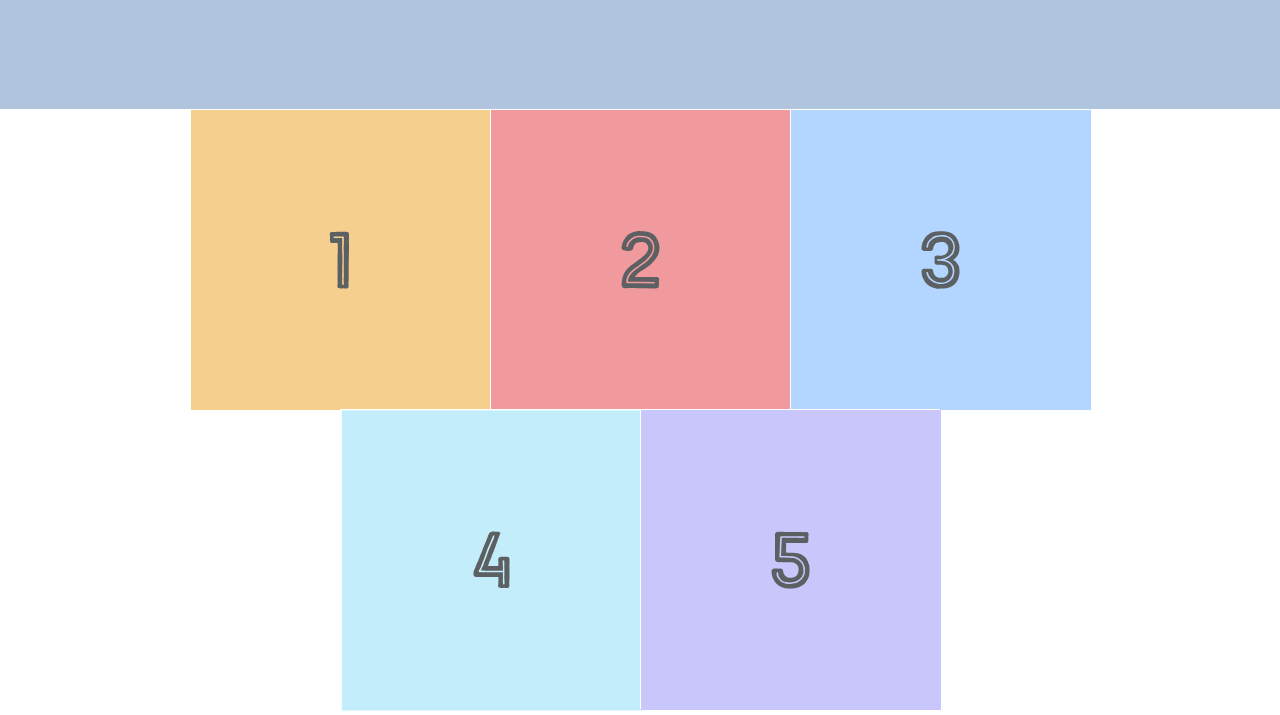
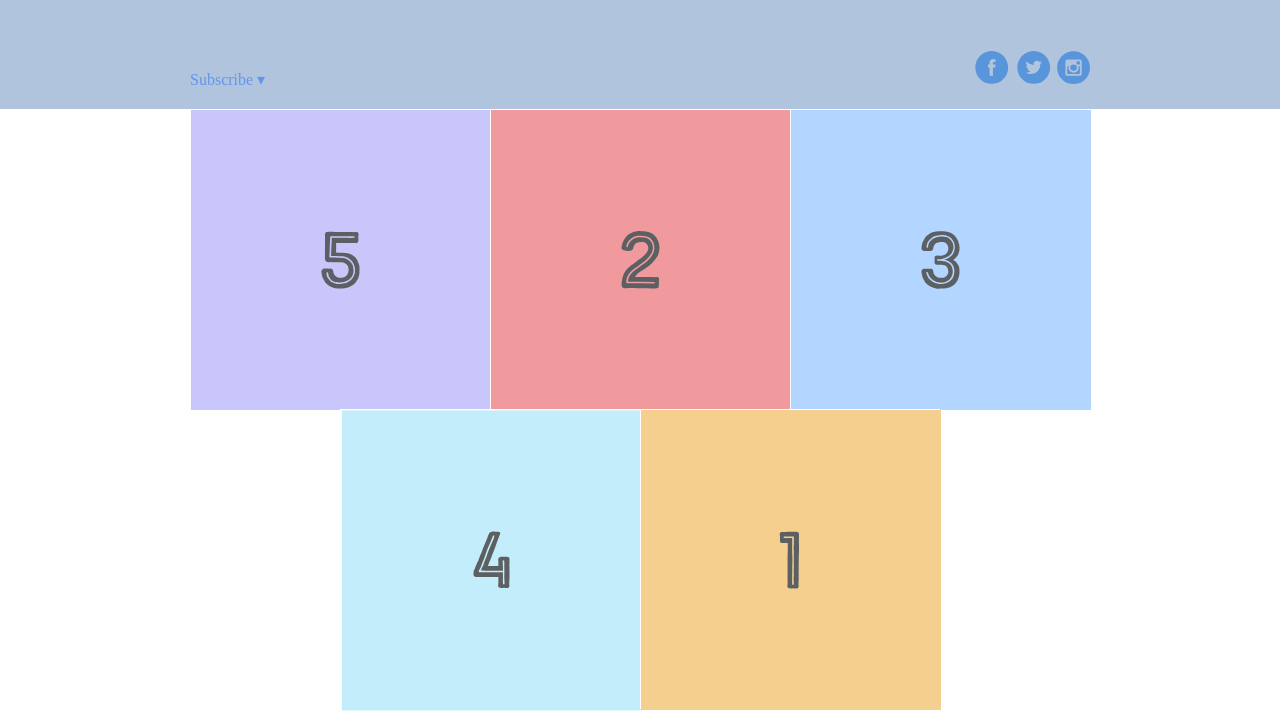
Before and after one commit to MagsMagnoli/css-flexbox-example, a plain HTML site: page index.html in a window 1280 px wide. Shown: the part 249-964 px from the top of the page. Drawn offline with Linux system fonts and the light colour scheme.

Commit message:
align items

```diff
--- a/index.html
+++ b/index.html
@@ -38,7 +38,7 @@
                 <div class="photo-grid-item">
                     <img src="img/four.svg" alt="four">
                 </div>
-                <div class="photo-grid-item">
+                <div class="photo-grid-item last-item">
                     <img src="img/five.svg" alt="five">
                 </div>
             </div>
--- a/styles.css
+++ b/styles.css
@@ -42,6 +42,12 @@
   align-items: center;
 }
 
+.social,
+.subscribe {
+  align-self: flex-end;
+  margin-bottom: 20px;
+}
+
 .photo-grid-container {
   display: flex;
   justify-content: center;
@@ -52,6 +58,7 @@
   display: flex;
   justify-content: center;
   flex-wrap: wrap;
+  align-items: center;
 }
 
 .photo-grid-item {
@@ -59,3 +66,11 @@
   width: 300px;
   height: 300px;
 }
+
+.first-item {
+  order: 1;
+}
+
+.last-item {
+  order: -1;
+}
```
